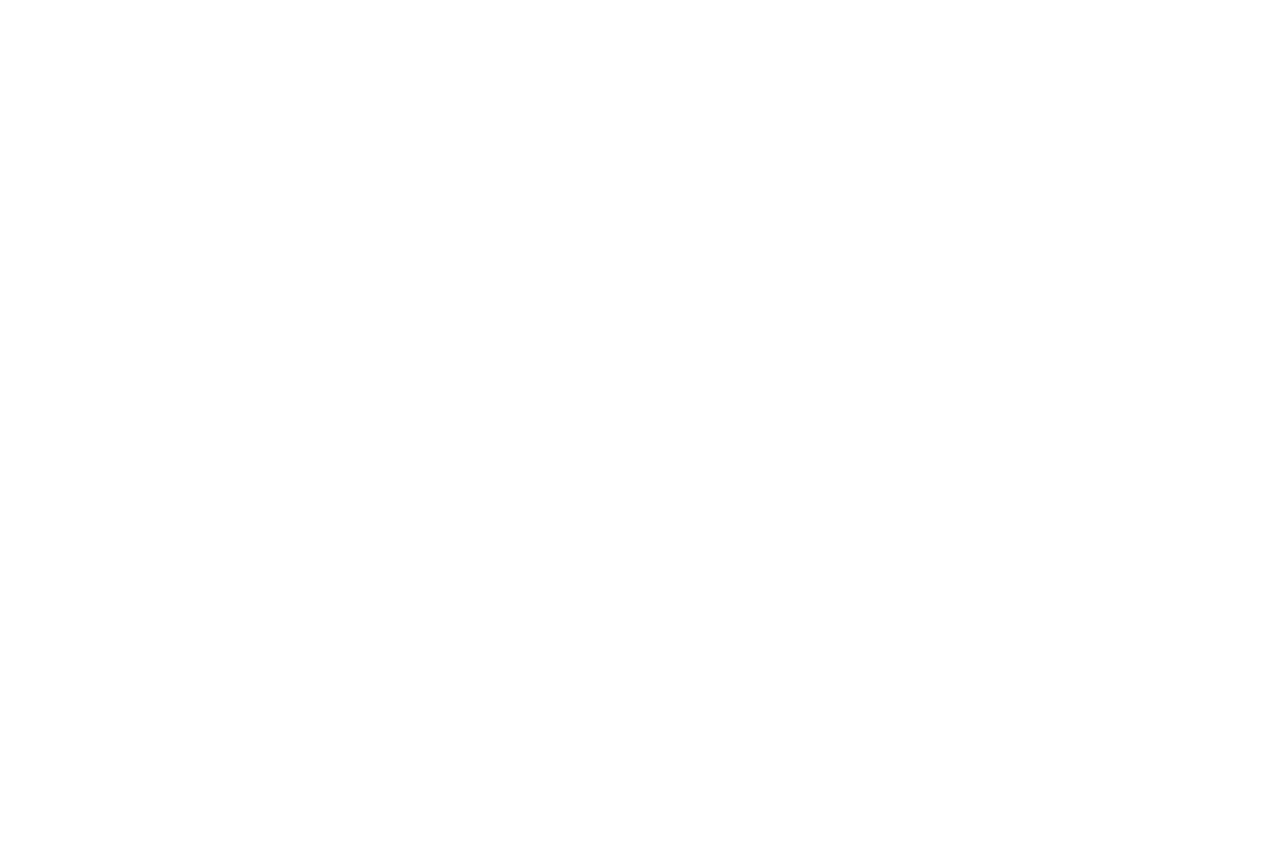
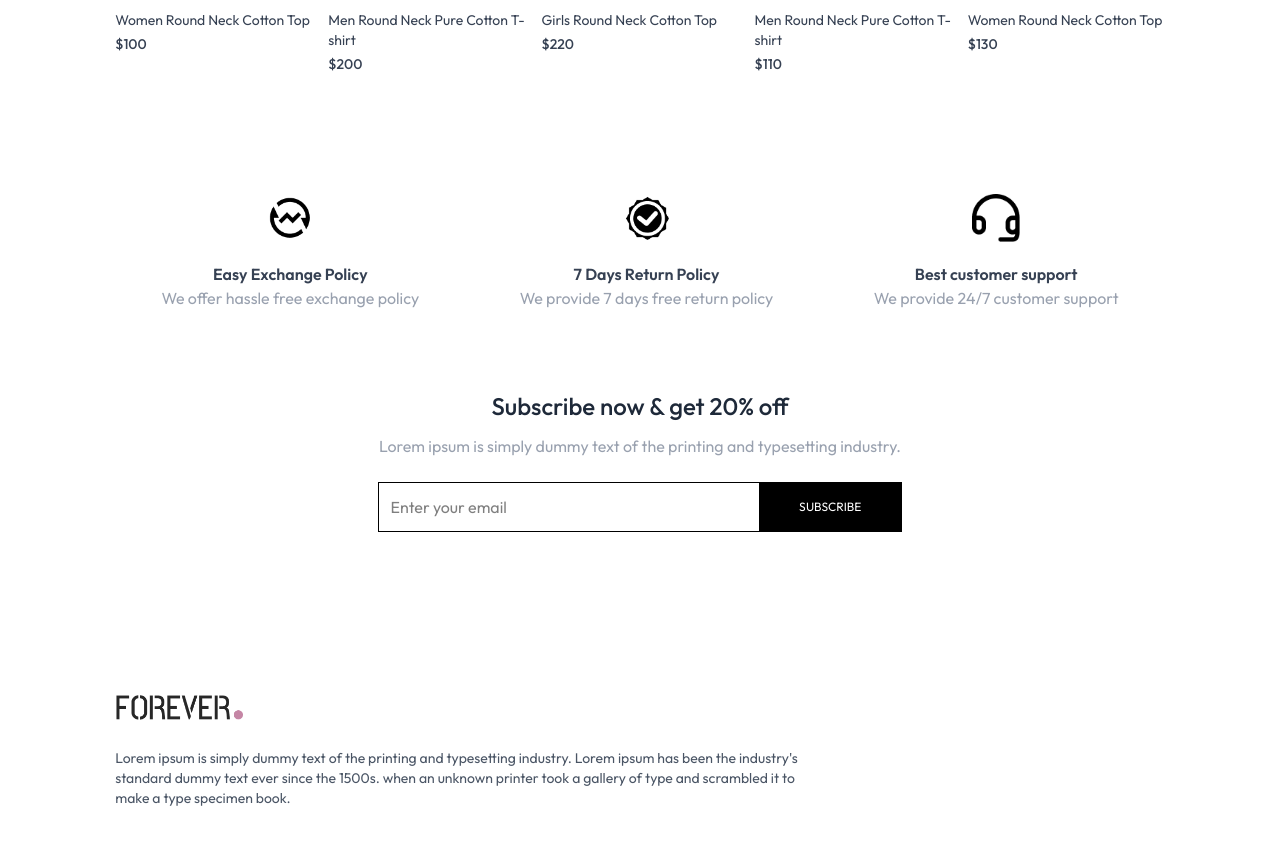
Before and after one commit to tegaguru/EcommerceApp, a React (Vite) app: page / in a window 1280 px wide. Shown: the part 1745-2589 px from the top of the page. Before the commit the page ends 1555 px from the top, so only its background shows below. Built offline with nearby package versions, Linux system fonts and the light colour scheme.

Commit message:
Update-added the newsletterbox, ourpolicy and footer section to the app

```diff
--- a/src/App.jsx
+++ b/src/App.jsx
@@ -10,6 +10,7 @@
 import PlaceOrder from './pages/PlaceOrder'
 import Orders from './pages/Orders'
 import Navbar from './components/Navbar'
+import Footer from './components/Footer'
 const App = () => {
   return (
     <div className="px-4 sm:px-[5vw] md:px-[7vw] lg:px-[9vw]">
@@ -25,6 +26,7 @@
         <Route path="/place-order" element={<PlaceOrder />} />
         <Route path="/orders" element={<Orders />} />
       </Routes>
+      <Footer/>
     </div>
   )
 }
--- a/src/components/BestSeller.jsx
+++ b/src/components/BestSeller.jsx
@@ -9,8 +9,8 @@
     const [bestSeller, setBestSeller] = useState([]);
 
     useEffect(()=>{
-        const bestProduct = products.filter((item)=>(item.bestSeller));
-        setBestSeller(bestProduct.slice(0,5))
+        const bestProduct = products.filter((item)=>(item.bestseller));
+        setBestSeller(bestProduct.slice(0,5));
     },[])
   return (
     <div className="my-10">
--- /dev/null
+++ b/src/components/Footer.jsx
@@ -0,0 +1,15 @@
+import React from 'react'
+import { assets } from '../assets/assets'
+
+const Footer = () => {
+  return (
+    <div className="flex flex-col sm:grid grid-cols-[3fr _1fr_1fr] gap-14 my-10 mt-40 text-sm">
+        <div>
+            <img src={assets.logo} className='mb-5 w-32' alt="" />
+            <p className='w-full md:w-2/3 text-gray-600 '>Lorem ipsum is simply dummy text of the printing and typesetting industry. Lorem ipsum has been the industry's standard dummy text  ever since the 1500s. when an unknown printer took a gallery of type and scrambled it to make a type specimen book.</p>
+        </div>
+    </div>
+  )
+}
+
+export default Footer
--- /dev/null
+++ b/src/components/NewsLetterBox.jsx
@@ -0,0 +1,23 @@
+import React from 'react'
+
+const NewsLetterBox = () => {
+
+    const onSubmitHandler = (event) => {
+        event.preventDefault();
+
+    }
+  return (
+    <div className="text-center">
+        <p className='text-2xl font-medium text-gray-800'>Subscribe now & get 20% off</p>
+        <p className='text-gray-400 mt-3'>
+            Lorem ipsum is simply dummy text of the printing and typesetting industry.
+        </p>
+        <form className='w-full sm:w-1/2 flex items-center gap-3 mx-auto my-6 border pl-3'>
+            <input className="w-full sm:flex-1 outline-none" type="email" placeholder="Enter your email" required/>
+            <button type="submit" className='bg-black text-white text-xs px-10 py-4'>SUBSCRIBE</button>
+        </form>
+    </div>
+  )
+}
+
+export default NewsLetterBox
--- /dev/null
+++ b/src/components/OurPolicy.jsx
@@ -0,0 +1,26 @@
+import React from 'react'
+import { assets } from '../assets/assets'
+
+const OurPolicy = () => {
+  return (
+    <div className="flex flex-col sm:flex-row justify-around gap-12 sm:gap-2 text-center py-20 text-xs sm:text-sm md:text-base text-gray-700">
+        <div>
+            <img src={assets.exchange_icon} className="w-12 m-auto mb-5 " alt="" />
+            <p className="font-semibold">Easy Exchange Policy </p>
+            <p className="text-gray-400">We offer hassle free exchange policy</p>
+        </div>
+        <div>
+            <img src={assets.quality_icon} className="w-12 m-auto mb-5 " alt="" />
+            <p className="font-semibold">7 Days Return Policy </p>
+            <p className="text-gray-400">We provide 7 days free return policy</p>
+        </div>
+        <div>
+            <img src={assets.support_img} className="w-12 m-auto mb-5 " alt="" />
+            <p className="font-semibold">Best customer support </p>
+            <p className="text-gray-400">We provide 24/7 customer support</p>
+        </div>
+    </div>
+  )
+}
+
+export default OurPolicy
--- a/src/pages/Home.jsx
+++ b/src/pages/Home.jsx
@@ -2,6 +2,8 @@
 import Hero from '../components/Hero'
 import LatestCollection from '../components/LatestCollection'
 import BestSeller from '../components/BestSeller'
+import OurPolicy from '../components/OurPolicy'
+import NewsLetterBox from '../components/NewsLetterBox'
 
 const Home = () => {
   return (
@@ -9,6 +11,8 @@
         <Hero />
         <LatestCollection />
         <BestSeller/>
+        <OurPolicy/>
+        <NewsLetterBox/>
     </div>
   )
 }
```
